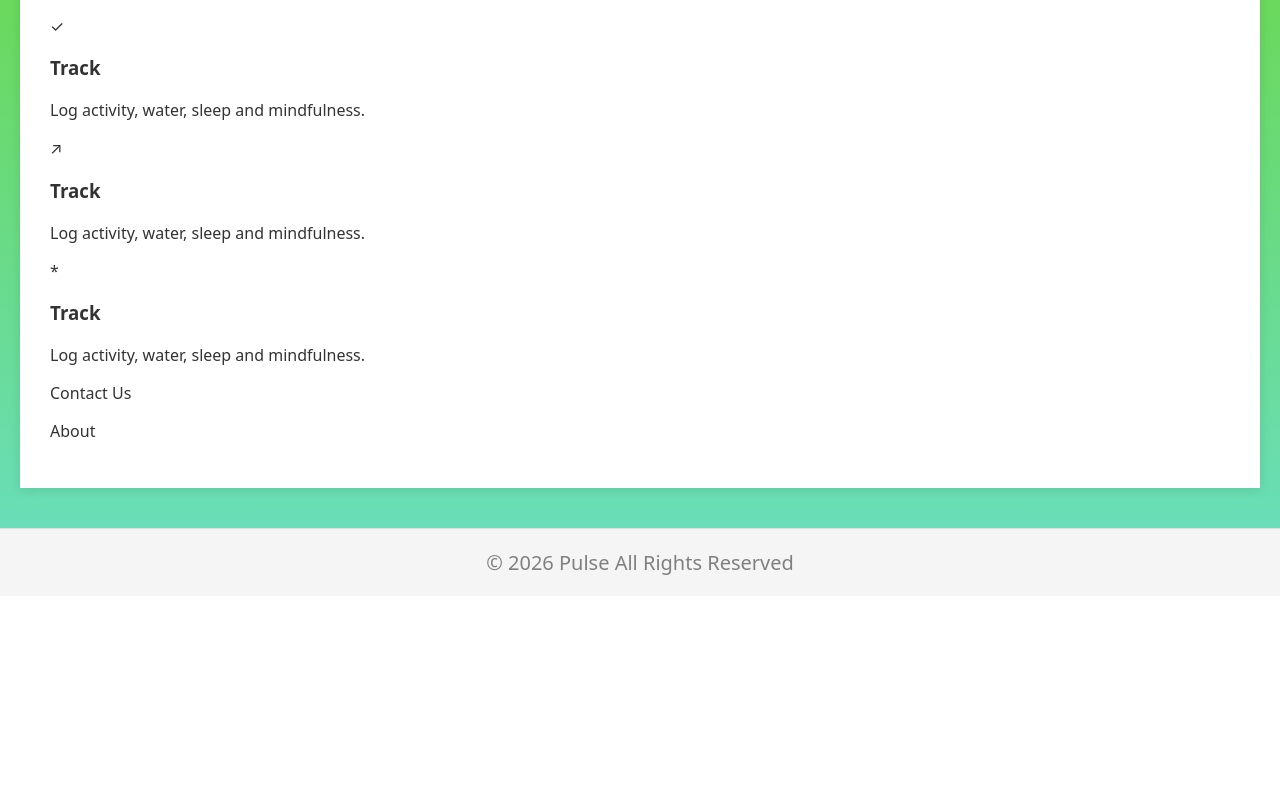
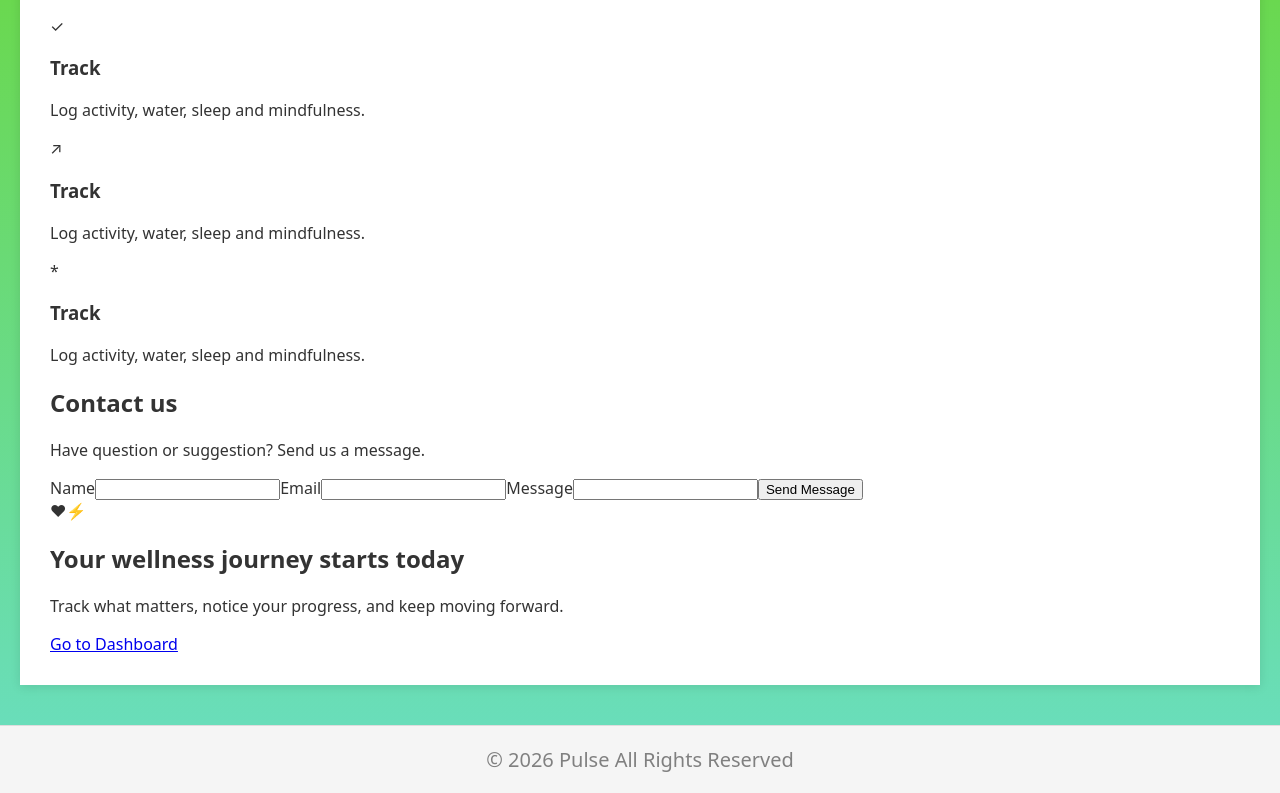
Before and after one commit to anjanasreekanth/unit1-project-pulse, a React (Vite) app in the folder unit1-pulse/: page /about in a window 1280 px wide. Shown: the part 453-1246 px from the top of the page. Before the commit the page ends 1049 px from the top, so only its background shows below. Built offline with nearby package versions, Linux system fonts and the light colour scheme.

Commit message:
Created a resuable component Button, updated the components ContactForm and AboutBanner

```diff
--- a/unit1-pulse/src/components/AboutBanner.jsx
+++ b/unit1-pulse/src/components/AboutBanner.jsx
@@ -1,9 +1,19 @@
 
-
+import { Link } from "react-router-dom";
 
 function AboutBanner(){
     return(
-        <p>About</p>
+        <section className="about-banner">
+            <div className="banner-visual">
+                <span>♥</span>
+                <span className="pulse-line">⚡</span>
+            </div>
+            <div className="banner-copy">
+                <h2>Your wellness journey starts today</h2>
+                <p>Track what matters, notice your progress, and keep moving forward.</p>
+            </div>
+            <Link className="banner-link" to="/dashboard">Go to Dashboard</Link>
+        </section>
     )
 }
 
--- a/unit1-pulse/src/components/AboutOverview.jsx
+++ b/unit1-pulse/src/components/AboutOverview.jsx
@@ -16,7 +16,7 @@ function AboutOverview(){
             <div className="benefits-list">
                 {benefits.map((benefit)=>(
                 <div className="benefit" key={benefits.title}>
-                    <span className="benefit-icon" aria-hidden="true">{benefit.icon}</span>
+                    <span className="benefit-icon">{benefit.icon}</span>
                     <div>
                         <h3>{benefit.title}</h3>
                         <p>{benefit.text}</p>
--- /dev/null
+++ b/unit1-pulse/src/components/Button.jsx
@@ -0,0 +1,11 @@
+
+//creating a button component which is reusable
+function Button({children, type = "button", className = "", onClick }){
+    return(
+        <button type={type} className={className} onClick={onClick}>
+            {children}
+        </button>
+    );
+}
+
+export default Button
--- a/unit1-pulse/src/components/ContactForm.jsx
+++ b/unit1-pulse/src/components/ContactForm.jsx
@@ -1,8 +1,42 @@
-
+import { useState } from "react";
+import Button from "./Button";
 
 function ContactForm(){
+    //setting form values
+    const [formValues, setFormValues] = useState ({name:"", email:"", message:""});
+    //setting isSubmitted variable initially to false
+    const [isSubmitted, setIsSubmitted] = useState(false);
+
+    //defining the data for the form fields
+    const handleChange = (event) => {
+        const { name, value } = event.target;
+        setFormValues((currentValues) => ({...currentValues, [name]: value}))
+    };
+    //handling submit
+    const handleSubmit = (event) =>{
+        event.preventDefault();
+        setIsSubmitted(true);
+        setFormValues({name: "", email: "", message: ""});
+    }
     return(
-       <p> Contact Us</p>
+       <article className="about-card contact-card">
+        <h2>Contact us</h2>
+        <p>Have question or suggestion? Send us a message.</p>
+
+        <form className="contact-form" onSubmit={handleSubmit}>
+            <label htmlFor="contact-name">Name</label>
+            <input id="contact-name" name="name" value={formValues.name} onChange={handleChange} required />
+
+            <label htmlFor="contact-email">Email</label>
+            <input id="contact-email" name="email" type="email" value={formValues.email} onChange={handleChange} required />
+
+            <label htmlFor="contact-message">Message</label>
+            <input id="contact-message" name="message" rows="4" value={formValues.message} onChange={handleChange} required />
+
+            <Button className="contact-submit" type="submit">Send Message</Button>
+            {isSubmitted && <p className="contact-successs">Thank you! Your message has been received.</p>}
+        </form>
+       </article>
     )
 }
 
```
